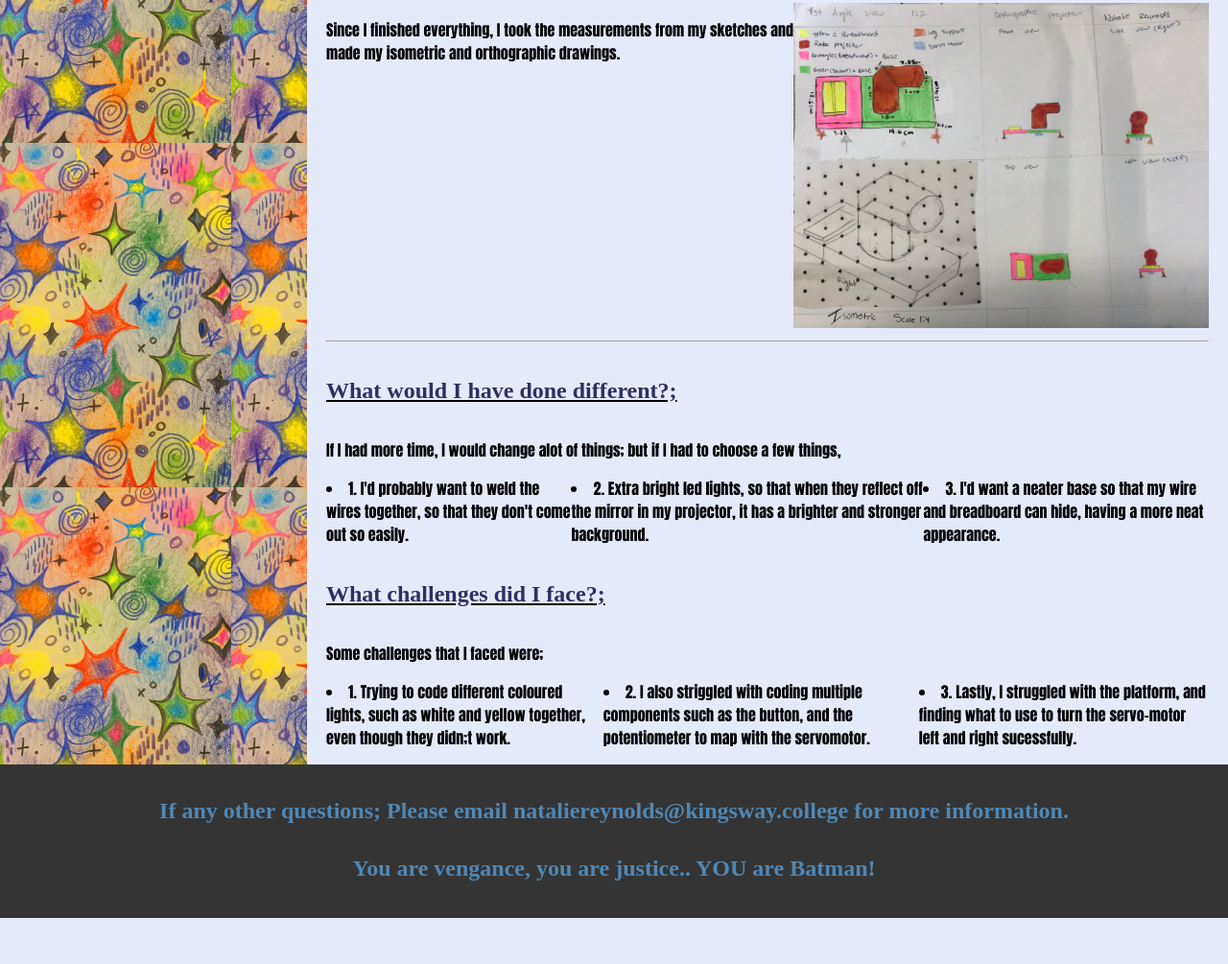
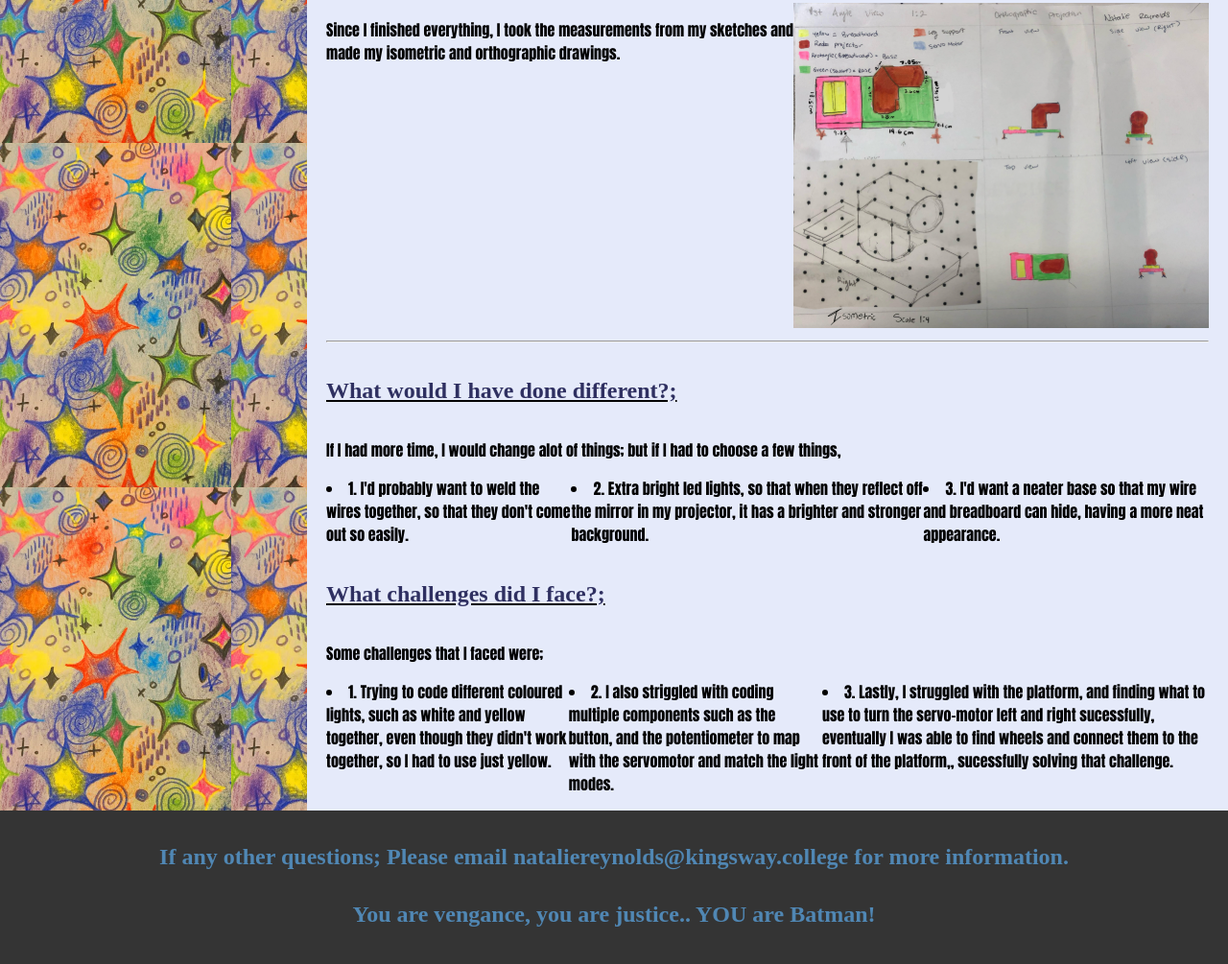
Before and after one commit to Kingsway-College/Tech-Batman-Spotlight, a plain HTML site: page Final Project.html in a window 1280 px wide. Shown: the part 2771-3776 px from the top of the page at 96% size. Before the commit the page ends 3728 px from the top, so only its background shows below. Drawn offline with Linux system fonts and the light colour scheme.

Commit message:
Update Final Project.html

```diff
--- a/Final Project.html
+++ b/Final Project.html
@@ -128,9 +128,9 @@ The first day, I made my sketches so that I can visualize my physical build. Aft
 
 <p>Some challenges that I faced were;
     <div class="flexy">
-    <li>1. Trying to code different coloured lights, such as white and yellow together, even though they didn;t work. </li>
-<li>2. I also striggled with coding multiple components such as the button, and the potentiometer to map with the servomotor.</li>
-<li>3. Lastly, I struggled with the platform, and finding what to use to turn the servo-motor left and right sucessfully.   </li>
+    <li>1. Trying to code different coloured lights, such as white and yellow together, even though they didn't work together, so I had to use just yellow. </li>
+<li>2. I also striggled with coding multiple components such as the button, and the potentiometer to map with the servomotor and match the light modes.</li>
+<li>3. Lastly, I struggled with the platform, and finding what to use to turn the servo-motor left and right sucessfully, eventually I was able to find wheels and connect them to the front of the platform,, sucessfully solving that challenge.   </li>
 
 </p>
 </div>
```
